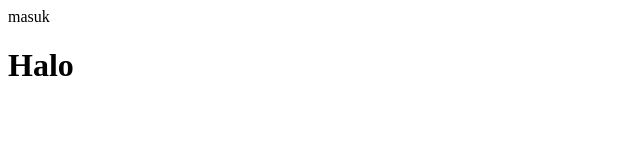
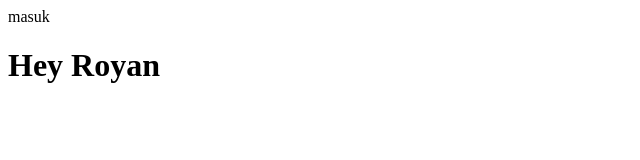
Before and after one commit to panji-sn/hello-kampus-merdeka, a plain HTML site: page index.html in a window 1280 px wide. Shown: the whole page, without its empty margins (0-640 px from the left). Drawn offline with Linux system fonts and the light colour scheme.

Commit message:
update h1

```diff
--- a/index.html
+++ b/index.html
@@ -10,6 +10,6 @@
     <div id="title">
         masuk
     </div>
-    <h1>Halo</h1>
+    <h1>Hey Royan</h1>
 </body>
 </html>
```
